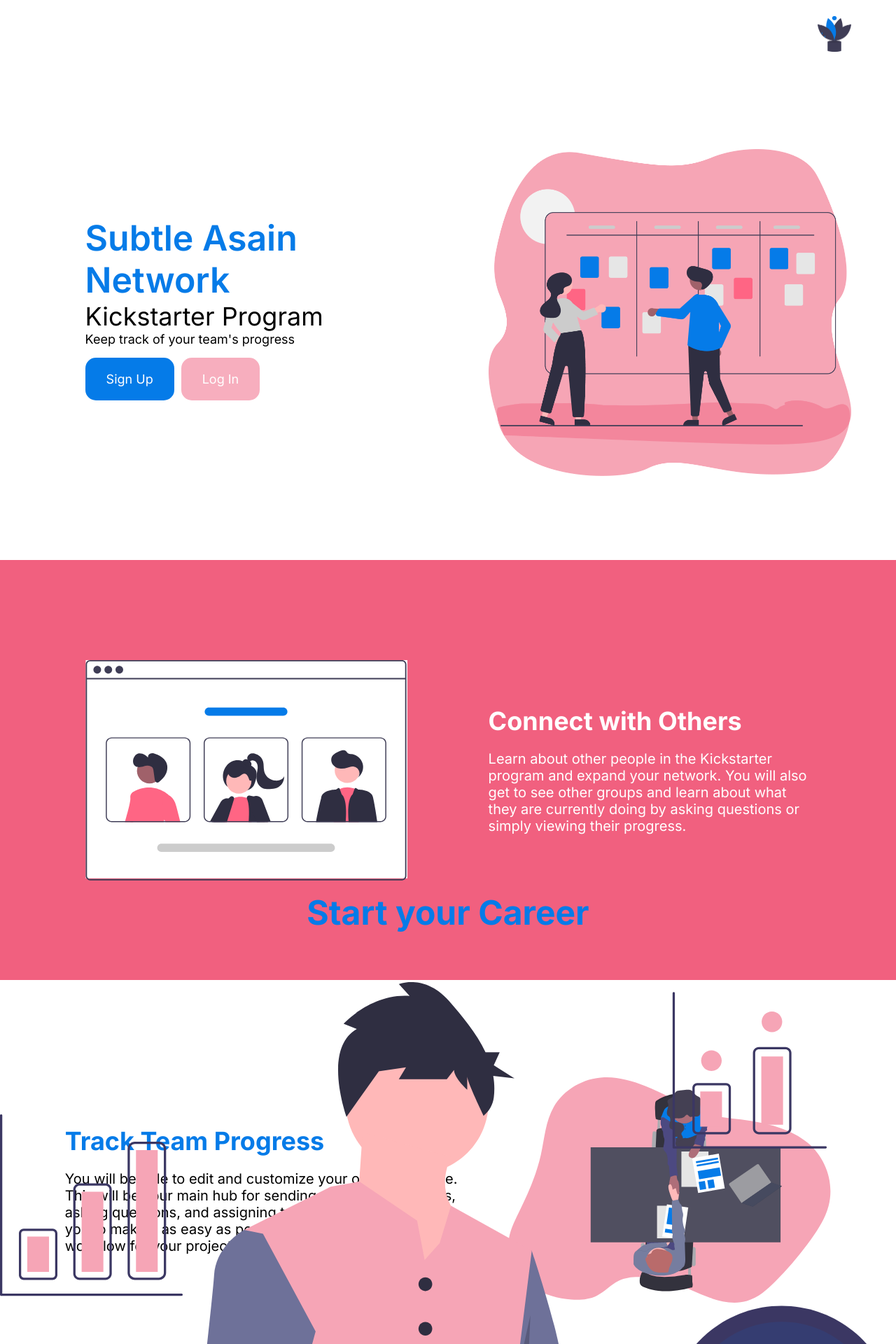
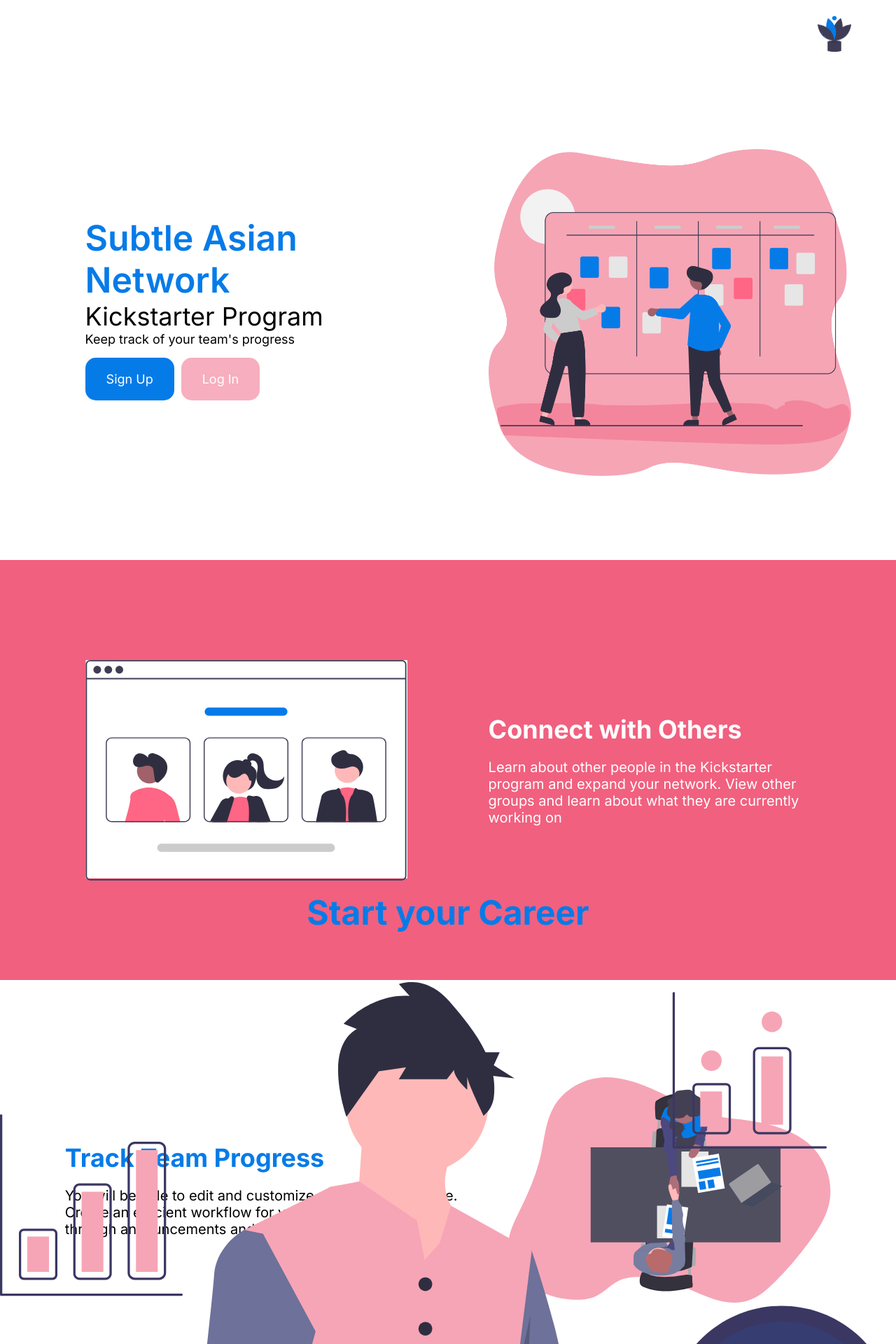
Before and after one commit to aibarrola/SubtleAsianNetwork, a React (Create React App) app: page / in a window 1280 px wide. Shown: the top 1920 px of the page at 70% size. Built offline with nearby package versions, Linux system fonts and the light colour scheme.

Commit message:
added href link to login

```diff
--- a/src/components/pages/landing/connectSection/Connect.jsx
+++ b/src/components/pages/landing/connectSection/Connect.jsx
@@ -11,7 +11,7 @@ function Connect() {
         <div className="connectSection-info-container">
           <h2 className="connectSection-title">Connect with Others</h2>
           <p className="connectSection-info">
-            Learn about other people in the Kickstarter program and expand your network. You will also get to see other groups and learn about what they are currently doing by asking questions or simply viewing their progress.
+            Learn about other people in the Kickstarter program and expand your network. View other groups and learn about what they are currently working on
           </p>
         </div>
       </div>
--- a/src/components/pages/landing/landing.jsx
+++ b/src/components/pages/landing/landing.jsx
@@ -23,7 +23,7 @@ function LandingRevise() {
         <div className="hero-container">
           <div className="hero-text">
             <div className="hero-title">
-              <h1 className="main-title">Subtle Asain Network</h1>
+              <h1 className="main-title">Subtle Asian Network</h1>
               <h1 className="sub-title">Kickstarter Program</h1>
             </div>
             <div className="hero-desc">
--- a/src/components/pages/landing/trackProgress/TrackProgress.jsx
+++ b/src/components/pages/landing/trackProgress/TrackProgress.jsx
@@ -11,7 +11,7 @@ function TrackProgress() {
         <div className="progress-info-container">
           <h2 className="progress-title">Track Team Progress</h2>
           <p className="progress-info">
-          You will be able to edit and customize your own team page. This will be your main hub for sending out announcements, asking questions, and assigning tasks. All customized for you to make it as easy as possible to create an efficient workflow for your project!
+          You will be able to edit and customize your own team page. Create an efficient workflow for your group members through announcements and a to-do list
           </p>
         </div>
         <img src={progressSVG} className="progressSVG" alt="Progress Section Graphic"/>
--- a/src/components/pages/login/login.css
+++ b/src/components/pages/login/login.css
@@ -93,6 +93,14 @@
 .login-signup-label{
     color:var(--link-color);
 }
+.login-signup-label:hover{
+    cursor: pointer;
+}
+
+a{
+    text-decoration: none;
+}
+
 .community-label{
     margin-right: 7px;
 }
--- a/src/components/pages/login/login.jsx
+++ b/src/components/pages/login/login.jsx
@@ -56,7 +56,7 @@ function Login(){
                 </div>
                 <div className = "signUp-label-container">
                     <label className="community-label">New to the community?</label>
-                    <label className = "login-signup-label">Sign Up Now</label>
+                   <a href="/signup"> <label className = "login-signup-label"> Sign Up Now </label> </a>
                 </div>
                 </form>
             </div>
```
